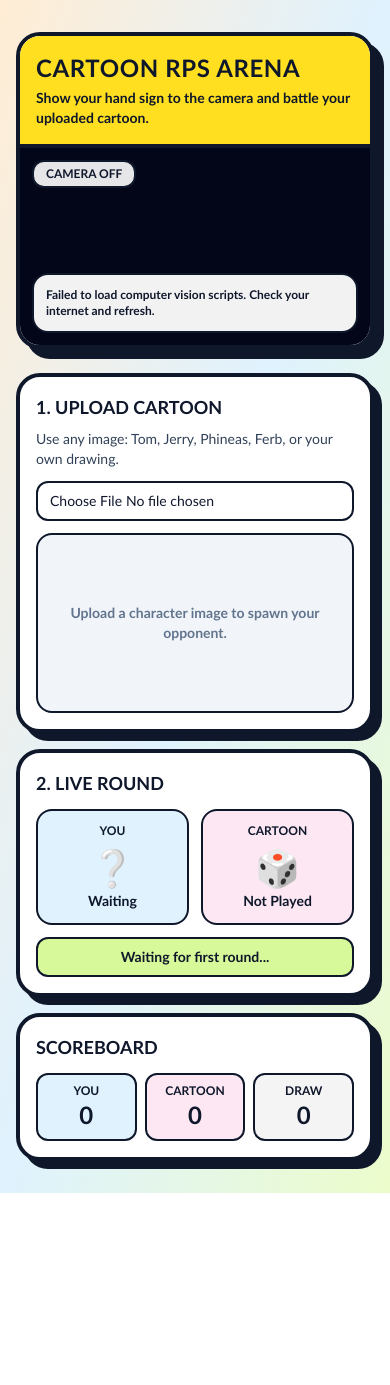
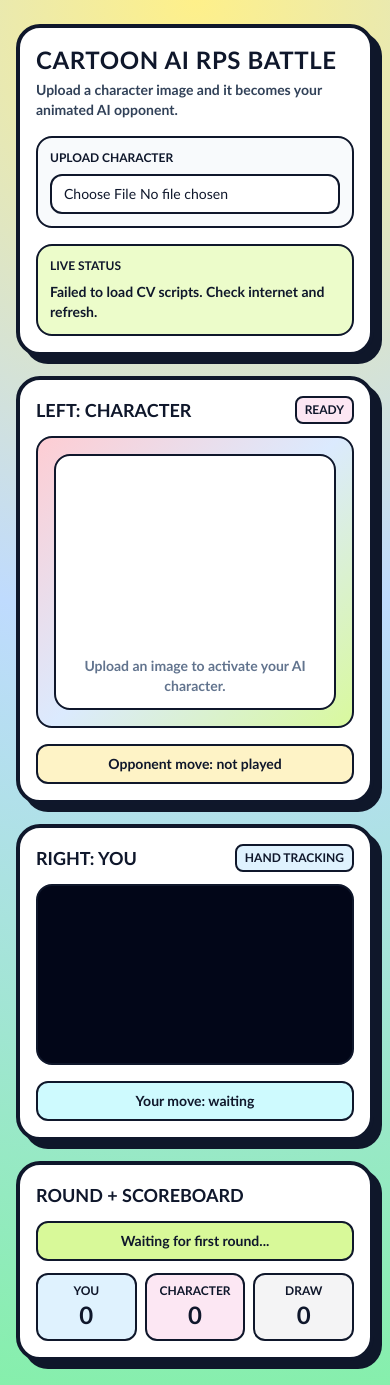
Before and after one commit to duynewgen/oantuti, a Next.js app in the folder oantuti/: page / in a window 390 px wide. Before the commit the page ends 1193 px from the top, so only its background shows below. Built offline with nearby package versions, Linux system fonts and the light colour scheme.

Commit message:
update 2

```diff
--- a/oantuti/app/page.tsx
+++ b/oantuti/app/page.tsx
@@ -4,6 +4,7 @@ import { ChangeEvent, useEffect, useMemo, useRef, useState } from "react";
 
 type Move = "rock" | "paper" | "scissors";
 type RoundResult = "win" | "lose" | "draw";
+type OpponentState = "idle" | "thinking" | "reveal";
 
 type Landmark = {
   x: number;
@@ -77,6 +78,44 @@ function getRoundResult(player: Move, bot: Move): RoundResult {
   return "lose";
 }
 
+function getCounterMove(move: Move): Move {
+  if (move === "rock") {
+    return "paper";
+  }
+
+  if (move === "paper") {
+    return "scissors";
+  }
+
+  return "rock";
+}
+
+function pickAiMove(history: Move[]): Move {
+  const fallback: Move[] = ["rock", "paper", "scissors"];
+
+  if (history.length === 0) {
+    return fallback[Math.floor(Math.random() * fallback.length)];
+  }
+
+  const counts = history.reduce(
+    (acc, move) => {
+      acc[move] += 1;
+      return acc;
+    },
+    { rock: 0, paper: 0, scissors: 0 },
+  );
+
+  const predictedPlayer = (Object.entries(counts).sort((a, b) => b[1] - a[1])[0]?.[0] ||
+    "rock") as Move;
+
+  // 70% strategic counter, 30% random for unpredictability.
+  if (Math.random() < 0.7) {
+    return getCounterMove(predictedPlayer);
+  }
+
+  return fallback[Math.floor(Math.random() * fallback.length)];
+}
+
 function getFingerUp(landmarks: Landmark[], tip: number, pip: number): boolean {
   return landmarks[tip].y < landmarks[pip].y;
 }
@@ -106,11 +145,6 @@ function inferMove(landmarks: Landmark[]): Move | null {
   }
 
   return null;
-}
-
-function randomMove(): Move {
-  const choices: Move[] = ["rock", "paper", "scissors"];
-  return choices[Math.floor(Math.random() * choices.length)];
 }
 
 function loadScript(src: string): Promise<void> {
@@ -149,6 +183,11 @@ export default function Home() {
   const stableCountRef = useRef(0);
   const stableMoveRef = useRef<Move | null>(null);
   const roundLockRef = useRef(false);
+  const resetTimerRef = useRef<number | null>(null);
+  const revealTimerRef = useRef<number | null>(null);
+  const animateTimerRef = useRef<number | null>(null);
+  const fileUrlRef = useRef<string | null>(null);
+  const playerHistoryRef = useRef<Move[]>([]);
 
   const [scriptsReady, setScriptsReady] = useState(false);
   const [playerMove, setPlayerMove] = useState<Move | null>(null);
@@ -159,6 +198,8 @@ export default function Home() {
   const [botScore, setBotScore] = useState(0);
   const [draws, setDraws] = useState(0);
   const [cartoonImage, setCartoonImage] = useState<string | null>(null);
+  const [opponentState, setOpponentState] = useState<OpponentState>("idle");
+  const [animatedOpponentMove, setAnimatedOpponentMove] = useState<Move | null>(null);
 
   useEffect(() => {
     let cancelled = false;
@@ -175,7 +216,7 @@ export default function Home() {
         }
       } catch {
         if (!cancelled) {
-          setStatus("Failed to load computer vision scripts. Check your internet and refresh.");
+          setStatus("Failed to load CV scripts. Check internet and refresh.");
         }
       }
     })();
@@ -195,7 +236,6 @@ export default function Home() {
     const canvasCtx = canvasElement.getContext("2d");
 
     if (!canvasCtx) {
-      console.error("Could not access canvas context.");
       return;
     }
 
@@ -235,7 +275,6 @@ export default function Home() {
         const inferred = inferMove(hand);
 
         if (inferred) {
-          setStatus(`Detected: ${inferred}. Hold steady to lock in move...`);
           setPlayerMove(inferred);
 
           if (stableMoveRef.current === inferred) {
@@ -247,10 +286,36 @@ export default function Home() {
 
           if (stableCountRef.current >= 12 && !roundLockRef.current) {
             roundLockRef.current = true;
-            const opponent = randomMove();
+            playerHistoryRef.current = [...playerHistoryRef.current.slice(-5), inferred];
+
+            setStatus("Move locked. Opponent AI is thinking...");
+            setOpponentState("thinking");
+
+            if (animateTimerRef.current) {
+              window.clearInterval(animateTimerRef.current);
+            }
+
+            animateTimerRef.current = window.setInterval(() => {
+              const choices: Move[] = ["rock", "paper", "scissors"];
+              setAnimatedOpponentMove(choices[Math.floor(Math.random() * choices.length)]);
+            }, 170);
+
+            if (revealTimerRef.current) {
+              window.clearTimeout(revealTimerRef.current);
+            }
+
+            revealTimerRef.current = window.setTimeout(() => {
+              if (animateTimerRef.current) {
+                window.clearInterval(animateTimerRef.current);
+                animateTimerRef.current = null;
+              }
+
+              const opponent = pickAiMove(playerHistoryRef.current);
               const round = getRoundResult(inferred, opponent);
 
               setBotMove(opponent);
+              setAnimatedOpponentMove(opponent);
+              setOpponentState("reveal");
               setResult(round);
 
               if (round === "win") {
@@ -261,24 +326,36 @@ export default function Home() {
                 setDraws((prev) => prev + 1);
               }
 
-            setStatus(`Round done: You ${round}. Show a new hand sign for next round.`);
+              setStatus(`Round done: You ${round}. Change gesture for next round.`);
 
-            window.setTimeout(() => {
+              if (resetTimerRef.current) {
+                window.clearTimeout(resetTimerRef.current);
+              }
+
+              resetTimerRef.current = window.setTimeout(() => {
                 stableCountRef.current = 0;
                 stableMoveRef.current = null;
                 roundLockRef.current = false;
+                setOpponentState("idle");
+              }, 1200);
             }, 1300);
+          } else if (!roundLockRef.current) {
+            setStatus(`Detected ${inferred}. Hold steady to lock your move.`);
           }
         } else {
+          if (!roundLockRef.current) {
             stableCountRef.current = 0;
             stableMoveRef.current = null;
             setStatus("Hand found. Show a clear Rock, Paper, or Scissors sign.");
           }
+        }
       } else {
+        if (!roundLockRef.current) {
           setPlayerMove(null);
           stableCountRef.current = 0;
           stableMoveRef.current = null;
           setStatus("No hand detected. Move your hand into camera view.");
+        }
       }
 
       canvasCtx.restore();
@@ -297,14 +374,30 @@ export default function Home() {
     });
 
     cameraRef.current = camera;
-
     camera.start();
 
     return () => {
       cameraRef.current?.stop?.();
       cameraRef.current = null;
+      if (resetTimerRef.current) {
+        window.clearTimeout(resetTimerRef.current);
+      }
+      if (revealTimerRef.current) {
+        window.clearTimeout(revealTimerRef.current);
+      }
+      if (animateTimerRef.current) {
+        window.clearInterval(animateTimerRef.current);
+      }
     };
   }, [scriptsReady]);
+
+  useEffect(() => {
+    return () => {
+      if (fileUrlRef.current) {
+        URL.revokeObjectURL(fileUrlRef.current);
+      }
+    };
+  }, []);
 
   const resultText = useMemo(() => {
     if (!result) {
@@ -316,11 +409,23 @@ export default function Home() {
     }
 
     if (result === "lose") {
-      return "Cartoon wins this round";
+      return "Opponent wins this round";
     }
 
     return "It is a draw";
   }, [result]);
+
+  const opponentLabel = useMemo(() => {
+    if (opponentState === "thinking") {
+      return "AI thinking";
+    }
+
+    if (opponentState === "reveal") {
+      return "Move locked";
+    }
+
+    return "Ready";
+  }, [opponentState]);
 
   const onCartoonUpload = (event: ChangeEvent<HTMLInputElement>) => {
     const file = event.target.files?.[0];
@@ -328,81 +433,114 @@ export default function Home() {
       return;
     }
 
+    if (fileUrlRef.current) {
+      URL.revokeObjectURL(fileUrlRef.current);
+    }
+
     const objectUrl = URL.createObjectURL(file);
+    fileUrlRef.current = objectUrl;
     setCartoonImage(objectUrl);
   };
 
   return (
-    <div className="min-h-screen bg-gradient-to-br from-orange-100 via-sky-100 to-lime-100 px-4 py-8 text-slate-900 md:px-8">
-      <main className="mx-auto grid w-full max-w-6xl gap-6 md:grid-cols-[2fr_1fr]">
-        <section className="overflow-hidden rounded-3xl border-4 border-slate-900 bg-white shadow-[10px_10px_0_#0f172a]">
-          <div className="border-b-4 border-slate-900 bg-yellow-300 p-4">
-            <h1 className="text-2xl font-black uppercase tracking-wide md:text-3xl">Cartoon RPS Arena</h1>
-            <p className="mt-1 text-sm font-semibold md:text-base">Show your hand sign to the camera and battle your uploaded cartoon.</p>
+    <div className="min-h-screen bg-[radial-gradient(circle_at_top,_#fef08a,_#bfdbfe_45%,_#86efac)] px-4 py-6 text-slate-900 md:px-8">
+      <main className="mx-auto w-full max-w-6xl space-y-5">
+        <section className="rounded-3xl border-4 border-slate-900 bg-white p-4 shadow-[8px_8px_0_#0f172a] md:p-6">
+          <h1 className="text-2xl font-black uppercase tracking-wide md:text-3xl">Cartoon AI RPS Battle</h1>
+          <p className="mt-1 text-sm font-semibold text-slate-700 md:text-base">
+            Upload a character image and it becomes your animated AI opponent.
+          </p>
+
+          <div className="mt-4 grid gap-4 md:grid-cols-2">
+            <div className="rounded-2xl border-2 border-slate-900 bg-slate-50 p-3">
+              <p className="text-xs font-bold uppercase">Upload character</p>
+              <input
+                type="file"
+                accept="image/*"
+                onChange={onCartoonUpload}
+                className="mt-2 block w-full rounded-xl border-2 border-slate-900 bg-white px-3 py-2 text-sm"
+              />
             </div>
-
-          <div className="relative bg-slate-950">
-            <video ref={videoRef} className="hidden" playsInline />
-            <canvas ref={canvasRef} width={960} height={720} className="aspect-video w-full object-cover" />
-
-            <div className="absolute left-3 top-3 rounded-xl border-2 border-slate-900 bg-white/90 px-3 py-1 text-xs font-bold uppercase md:text-sm">
-              {scriptsReady ? "camera on" : "camera off"}
-            </div>
-
-            <div className="absolute bottom-3 left-3 right-3 rounded-2xl border-2 border-slate-900 bg-white/95 p-3 text-xs font-semibold md:text-sm">
-              {status}
+            <div className="rounded-2xl border-2 border-slate-900 bg-lime-100 p-3">
+              <p className="text-xs font-bold uppercase">Live status</p>
+              <p className="mt-2 text-sm font-bold md:text-base">{status}</p>
             </div>
           </div>
         </section>
 
-        <aside className="space-y-4">
-          <section className="rounded-3xl border-4 border-slate-900 bg-white p-4 shadow-[8px_8px_0_#0f172a]">
-            <h2 className="text-lg font-black uppercase">1. Upload Cartoon</h2>
-            <p className="mt-2 text-sm font-medium text-slate-700">Use any image: Tom, Jerry, Phineas, Ferb, or your own drawing.</p>
-            <input
-              type="file"
-              accept="image/*"
-              onChange={onCartoonUpload}
-              className="mt-3 block w-full rounded-xl border-2 border-slate-900 bg-white px-3 py-2 text-sm"
+        <section className="grid gap-5 md:grid-cols-2">
+          <article className="rounded-3xl border-4 border-slate-900 bg-white p-4 shadow-[8px_8px_0_#0f172a]">
+            <header className="flex items-center justify-between">
+              <h2 className="text-lg font-black uppercase">Left: Character</h2>
+              <span className="rounded-lg border-2 border-slate-900 bg-pink-100 px-2 py-1 text-xs font-bold uppercase">
+                {opponentLabel}
+              </span>
+            </header>
+
+            <div className="mt-3 rounded-2xl border-2 border-slate-900 bg-[linear-gradient(135deg,#fecdd3,#dbeafe,#d9f99d)] p-4">
+              <div
+                className={`mx-auto flex h-64 w-full max-w-xs items-end justify-center rounded-2xl border-2 border-slate-900 bg-white px-3 pb-3 pt-2 ${
+                  opponentState === "thinking" ? "animate-pulse" : ""
+                }`}
+              >
+                {cartoonImage ? (
+                  <div className="relative w-full">
+                    {/* eslint-disable-next-line @next/next/no-img-element */}
+                    <img
+                      src={cartoonImage}
+                      alt="Animated cartoon opponent"
+                      className={`h-48 w-full rounded-xl border-2 border-slate-900 object-cover transition-transform duration-300 ${
+                        opponentState === "thinking" ? "-translate-y-1 scale-[1.02]" : "translate-y-0"
+                      }`}
                     />
-            <div className="mt-3 overflow-hidden rounded-2xl border-2 border-slate-900 bg-slate-100">
-              {cartoonImage ? (
-                // eslint-disable-next-line @next/next/no-img-element
-                <img src={cartoonImage} alt="Uploaded cartoon opponent" className="h-44 w-full object-cover" />
+                    <div className="absolute -bottom-3 left-1/2 -translate-x-1/2 rounded-xl border-2 border-slate-900 bg-yellow-200 px-3 py-1 text-3xl shadow-sm">
+                      {animatedOpponentMove ? MOVE_EMOJI[animatedOpponentMove] : "🤖"}
+                    </div>
+                  </div>
                 ) : (
-                <div className="flex h-44 items-center justify-center px-4 text-center text-sm font-semibold text-slate-500">
-                  Upload a character image to spawn your opponent.
-                </div>
+                  <p className="text-center text-sm font-semibold text-slate-500">
+                    Upload an image to activate your AI character.
+                  </p>
                 )}
               </div>
+            </div>
+
+            <p className="mt-4 rounded-xl border-2 border-slate-900 bg-amber-100 px-3 py-2 text-center text-sm font-bold">
+              Opponent move: {botMove ? botMove : "not played"}
+            </p>
+          </article>
+
+          <article className="rounded-3xl border-4 border-slate-900 bg-white p-4 shadow-[8px_8px_0_#0f172a]">
+            <header className="flex items-center justify-between">
+              <h2 className="text-lg font-black uppercase">Right: You</h2>
+              <span className="rounded-lg border-2 border-slate-900 bg-sky-100 px-2 py-1 text-xs font-bold uppercase">
+                Hand tracking
+              </span>
+            </header>
+
+            <div className="relative mt-3 overflow-hidden rounded-2xl border-2 border-slate-900 bg-slate-950">
+              <video ref={videoRef} className="hidden" playsInline />
+              <canvas ref={canvasRef} width={960} height={720} className="aspect-video w-full object-cover" />
+            </div>
+
+            <p className="mt-4 rounded-xl border-2 border-slate-900 bg-cyan-100 px-3 py-2 text-center text-sm font-bold">
+              Your move: {playerMove ? playerMove : "waiting"}
+            </p>
+          </article>
         </section>
 
         <section className="rounded-3xl border-4 border-slate-900 bg-white p-4 shadow-[8px_8px_0_#0f172a]">
-            <h2 className="text-lg font-black uppercase">2. Live Round</h2>
-            <div className="mt-3 grid grid-cols-2 gap-3">
-              <div className="rounded-2xl border-2 border-slate-900 bg-sky-100 p-3 text-center">
-                <p className="text-xs font-bold uppercase">You</p>
-                <p className="mt-2 text-4xl">{playerMove ? MOVE_EMOJI[playerMove] : "❔"}</p>
-                <p className="mt-1 text-sm font-semibold capitalize">{playerMove ?? "waiting"}</p>
-              </div>
-              <div className="rounded-2xl border-2 border-slate-900 bg-pink-100 p-3 text-center">
-                <p className="text-xs font-bold uppercase">Cartoon</p>
-                <p className="mt-2 text-4xl">{botMove ? MOVE_EMOJI[botMove] : "🎲"}</p>
-                <p className="mt-1 text-sm font-semibold capitalize">{botMove ?? "not played"}</p>
-              </div>
-            </div>
-            <p className="mt-3 rounded-xl border-2 border-slate-900 bg-lime-200 px-3 py-2 text-center text-sm font-bold">{resultText}</p>
-          </section>
-
-          <section className="rounded-3xl border-4 border-slate-900 bg-white p-4 shadow-[8px_8px_0_#0f172a]">
-            <h2 className="text-lg font-black uppercase">Scoreboard</h2>
+          <h2 className="text-lg font-black uppercase">Round + Scoreboard</h2>
+          <p className="mt-3 rounded-xl border-2 border-slate-900 bg-lime-200 px-3 py-2 text-center text-sm font-bold md:text-base">
+            {resultText}
+          </p>
           <div className="mt-3 grid grid-cols-3 gap-2 text-center">
             <div className="rounded-xl border-2 border-slate-900 bg-sky-100 p-2">
               <p className="text-xs font-bold uppercase">You</p>
               <p className="text-2xl font-black">{playerScore}</p>
             </div>
             <div className="rounded-xl border-2 border-slate-900 bg-pink-100 p-2">
-                <p className="text-xs font-bold uppercase">Cartoon</p>
+              <p className="text-xs font-bold uppercase">Character</p>
               <p className="text-2xl font-black">{botScore}</p>
             </div>
             <div className="rounded-xl border-2 border-slate-900 bg-zinc-100 p-2">
@@ -411,7 +549,6 @@ export default function Home() {
             </div>
           </div>
         </section>
-        </aside>
       </main>
     </div>
   );
```
Lines whose indentation alone changed are shown as unchanged.
